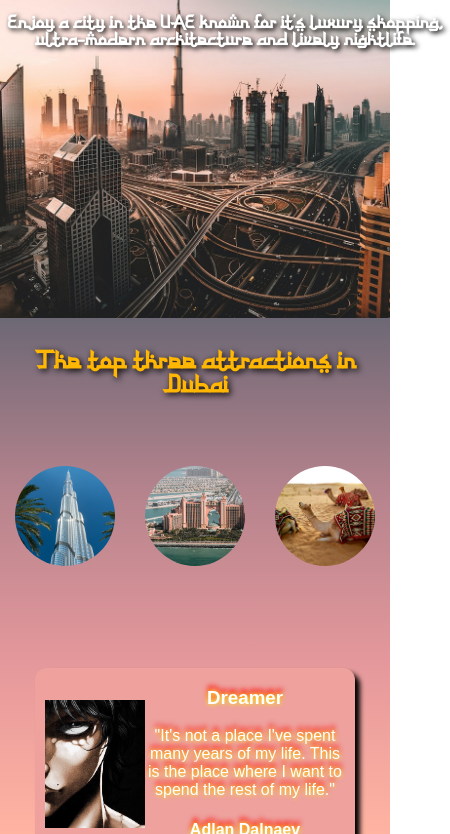
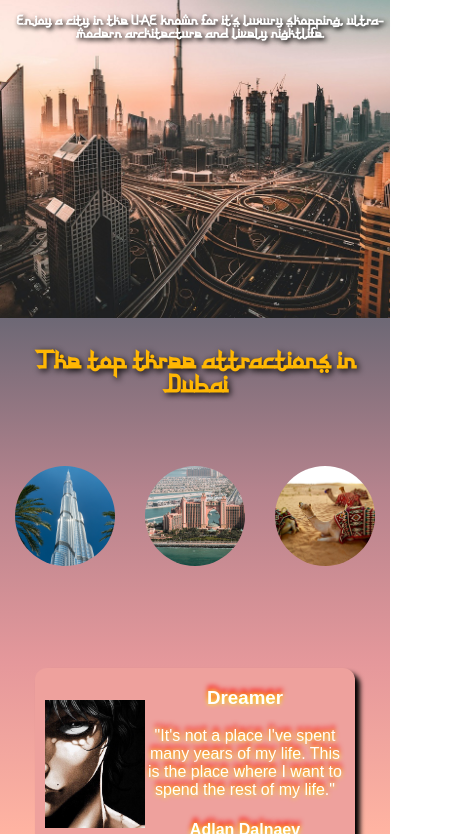
Before and after one commit to XAHMA/hometown-homepage, a plain HTML site: page index.html in a window 390 px wide. Shown: the part 72-906 px from the top of the page, 450 px wide, since content can reach past the window. Drawn offline with Linux system fonts and the light colour scheme.

Commit message:
Update head.css

```diff
--- a/styles/head.css
+++ b/styles/head.css
@@ -20,6 +20,13 @@
     font-size: 16px;
     color: white;
     text-shadow: 2px 2px 5px black;
+}
+
+@media (max-width: 480px) {
+    .title2 {
+        width: 400px;
+        font-size: 12px;
+    }
 }
 
 @media (min-width: 721px) and (max-width: 999px) {
```
